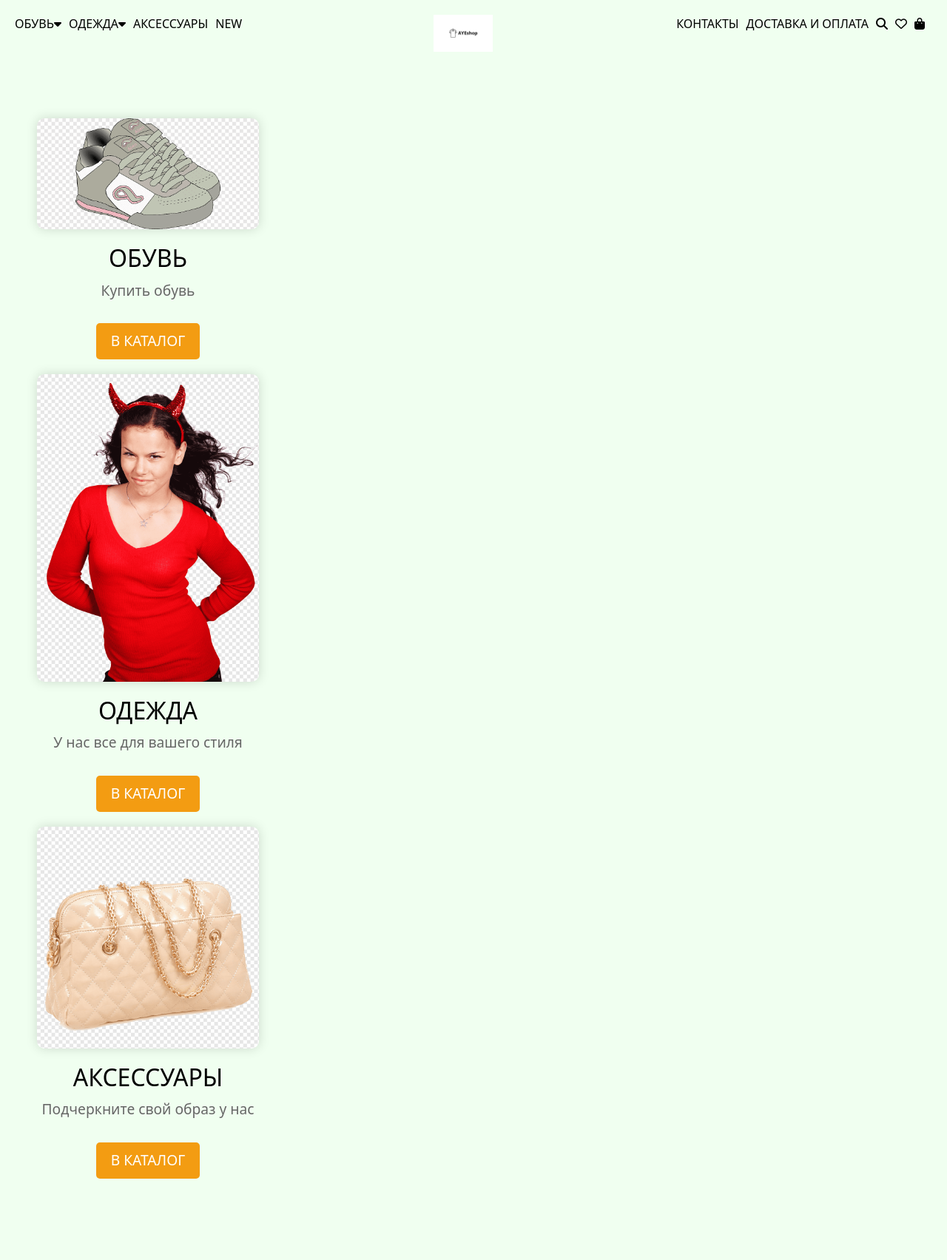
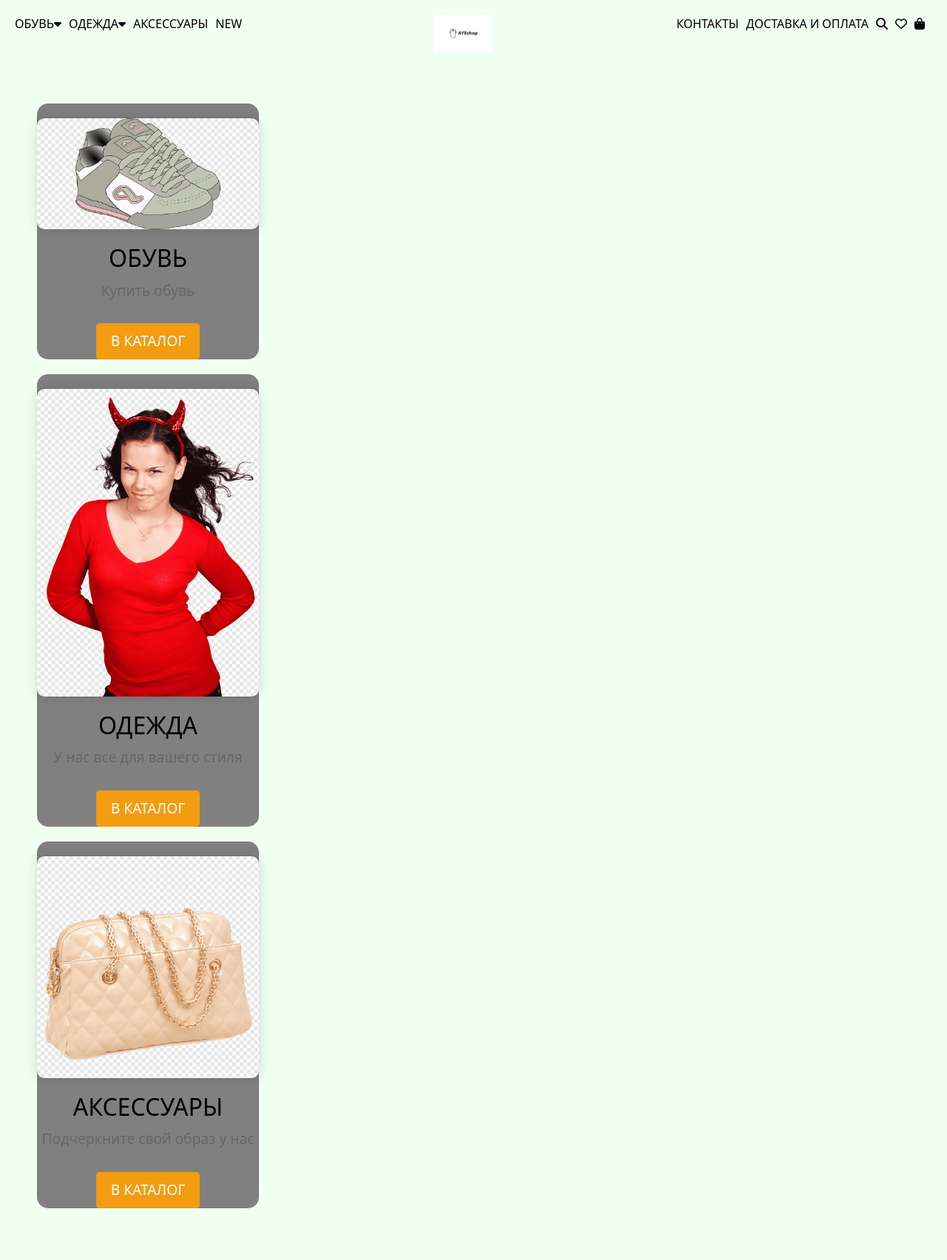
Before and after one commit to Porcupine116/website, a Django app: template AYEshop/main/templates/main/home.html in a window 1280 px wide. Shown: the whole page at 74% size. Before the commit the page ends 1594 px from the top, so only its background shows below. Run offline with Django 5.2, Linux system fonts and the light colour scheme; the template is opened without the code that fills it, so the values that code supplies are empty; parts of the project's set-up code (start-up, migrations or seed data) failed here and were passed over.

Commit message:
Работа над картинками на главной странице

```diff
--- a/AYEshop/main/static/main/css/style.css
+++ b/AYEshop/main/static/main/css/style.css
@@ -6,7 +6,7 @@ body {
     align-items: flex-start;
 }
 
-.B {
+.menu-up {
     display: flex;
 }
 
@@ -103,54 +103,51 @@ img {
     margin-right: 5px;
 }
 
-.C {
+.home-main {
     display: flex;
     justify-content: space-between;
     padding: 50px;
+    flex-wrap: wrap;
 }
 
-.C li {
+.home-main li {
     list-style-type: none;
 }
 
-.C a {
+.home-main a {
     text-decoration: none;
     color: black;
     text-align: center;
+    margin-bottom: 20px;
+    display: block;
+    transition: all 0.3s ease;
+    background-color: gray;
+    justify-content: space-between;
+    border-radius: 15px;
+    flex-wrap: wrap;
 }
 
-.C a:hover {
-    color: #f39c12;
-}
-
-.C a h2 {
+.home-main a h2 {
     font-size: 2em;
     text-transform: uppercase;
     margin-bottom: 10px;
     color: $4a4a4a;
 }
 
-.C a p {
+.home-main a p {
     font-size: 1.2em;
     color: #666666;
     margin-bottom: 30px;
 }
 
-.C img {
+.home-main img {
     width: 300px;
     height: auto;
     border-radius: 10px;
     box-shadow: 0px 0px 15px 0px rgba(0,0,0,0.15);
 }
 
-.C a {
-    text-decoration: none;
-    color: black;
-    display: block;
-    transition: all 0.3s ease;
-}
-
-.C a:hover {
+.home-main a:hover {
     text-decoration: none;
     color: #f39c12;
     transform: translateY(-5px);
--- a/AYEshop/main/templates/main/home.html
+++ b/AYEshop/main/templates/main/home.html
@@ -35,7 +35,7 @@
     </style>
 </head>
 <body>
-    <div class="B">
+    <div class="menu-up">
         <ul class="nav-links">
             <li>
                 <a href="#">ОБУВЬ<i class="fa-solid fa-caret-down"></i><i class="fa-solid fa-caret-up"></i></a>
@@ -64,7 +64,7 @@
         </ul>
     </div>
     <main>
-        <div class="C">
+        <div class="home-main">
             <li>
                 <a href="#">
                     <img class="icon" src="static/main/Img/shoes.png">
```
